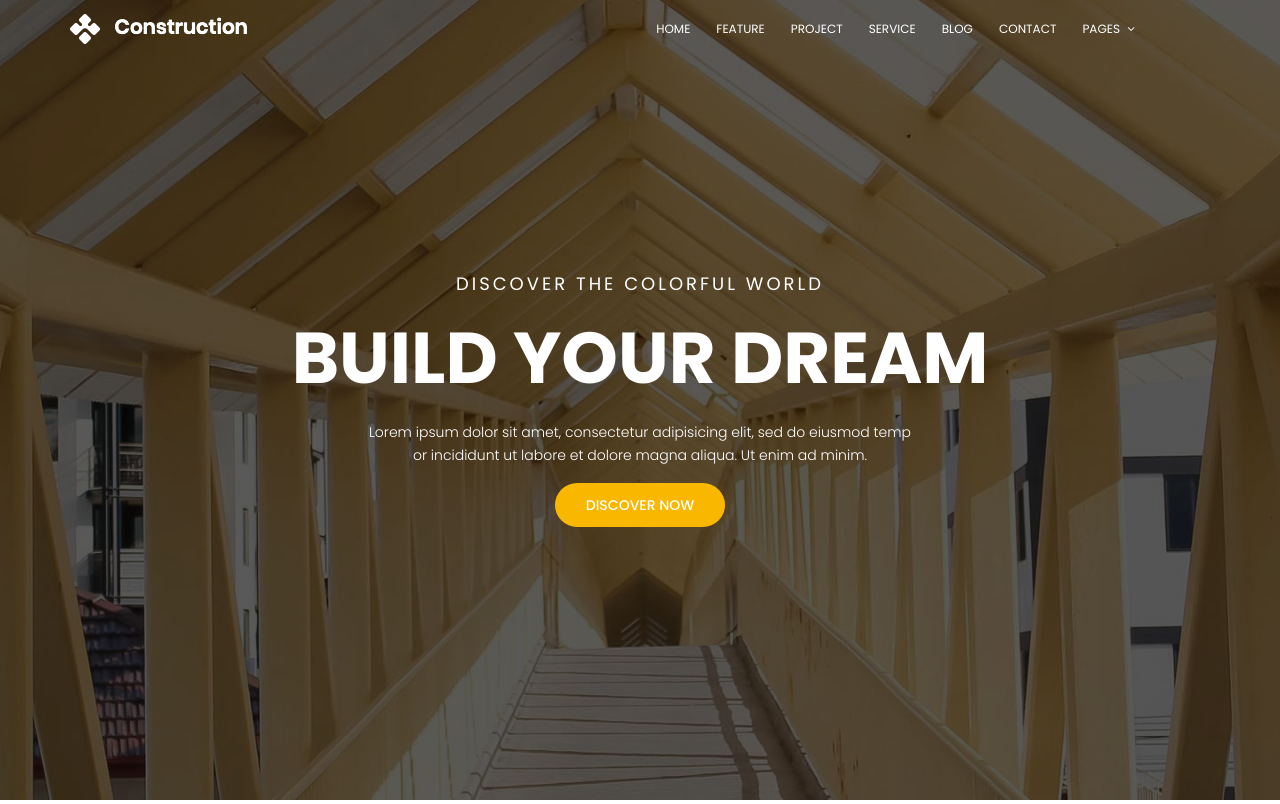
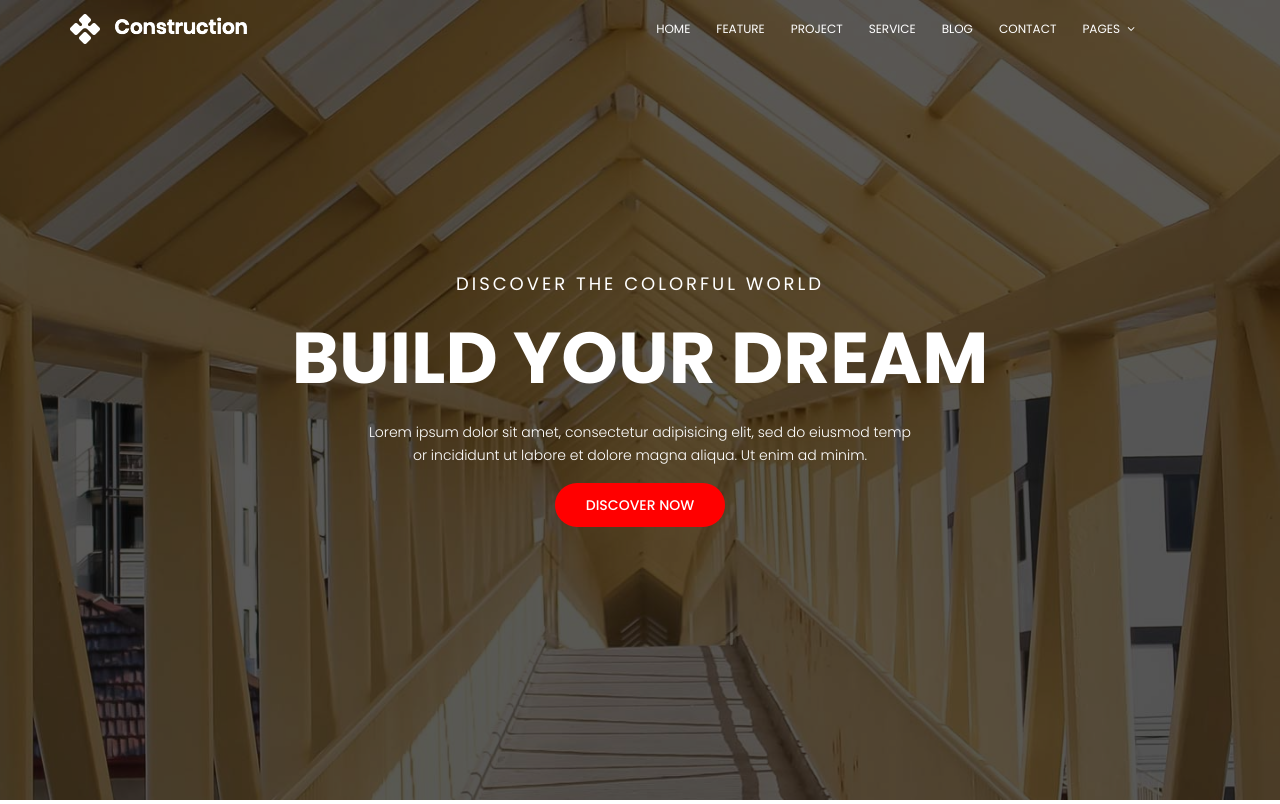
Before and after one commit to rgaete/vadispa, a PHP site: page /index.html in a window 1280 px wide. Shown: the top 804 px of the page. Run offline with PHP 8.4, Linux system fonts and the light colour scheme; style sheets or scripts are compiled from the project's sources; some libraries are stand-ins or nearby versions.

Commit message:
Changing color tgeme

```diff
--- a/scss/theme/_variables.scss
+++ b/scss/theme/_variables.scss
@@ -5,7 +5,7 @@ $primary-font	: 'Poppins', sans-serif;
 
 /*--------------------------- Color variations ----------------------*/
 
-$primary-color	: #fab700;
+$primary-color	: #ff0000;
 $title-color	: #222222;
 $text-color		: #777777;
 
```
